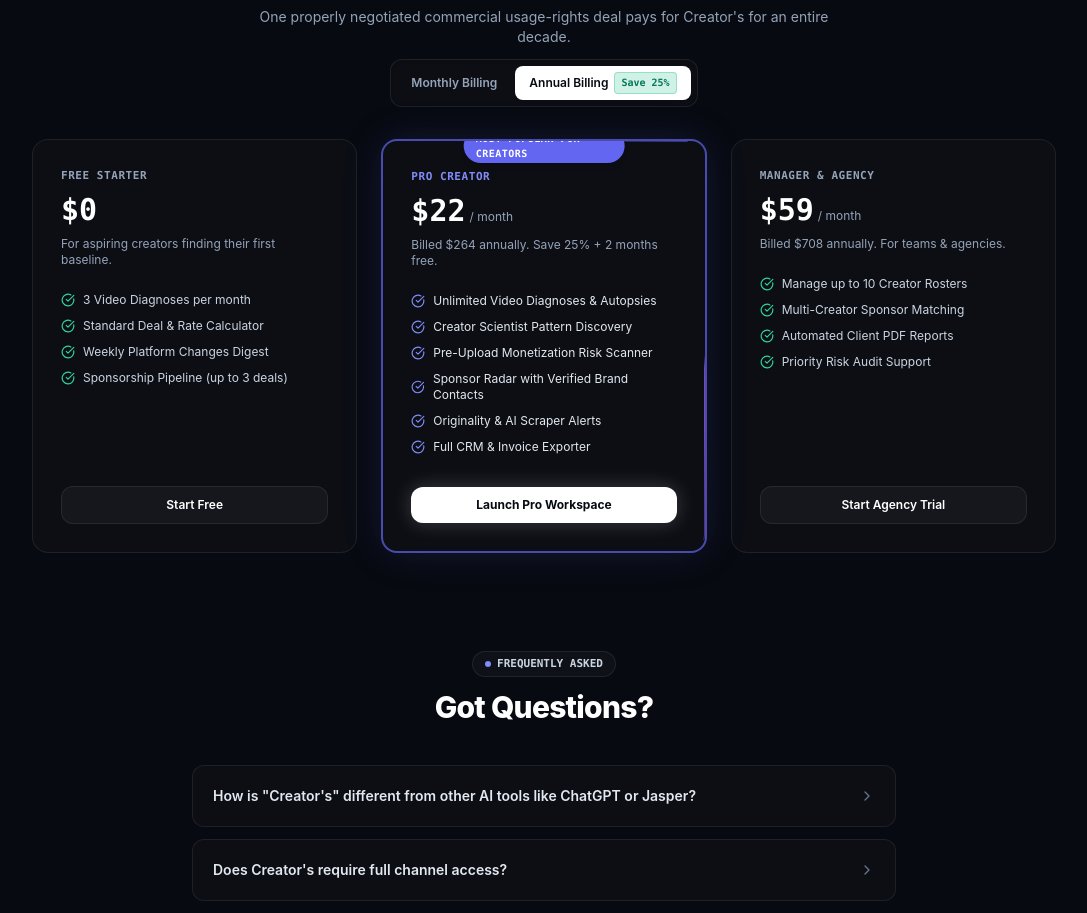
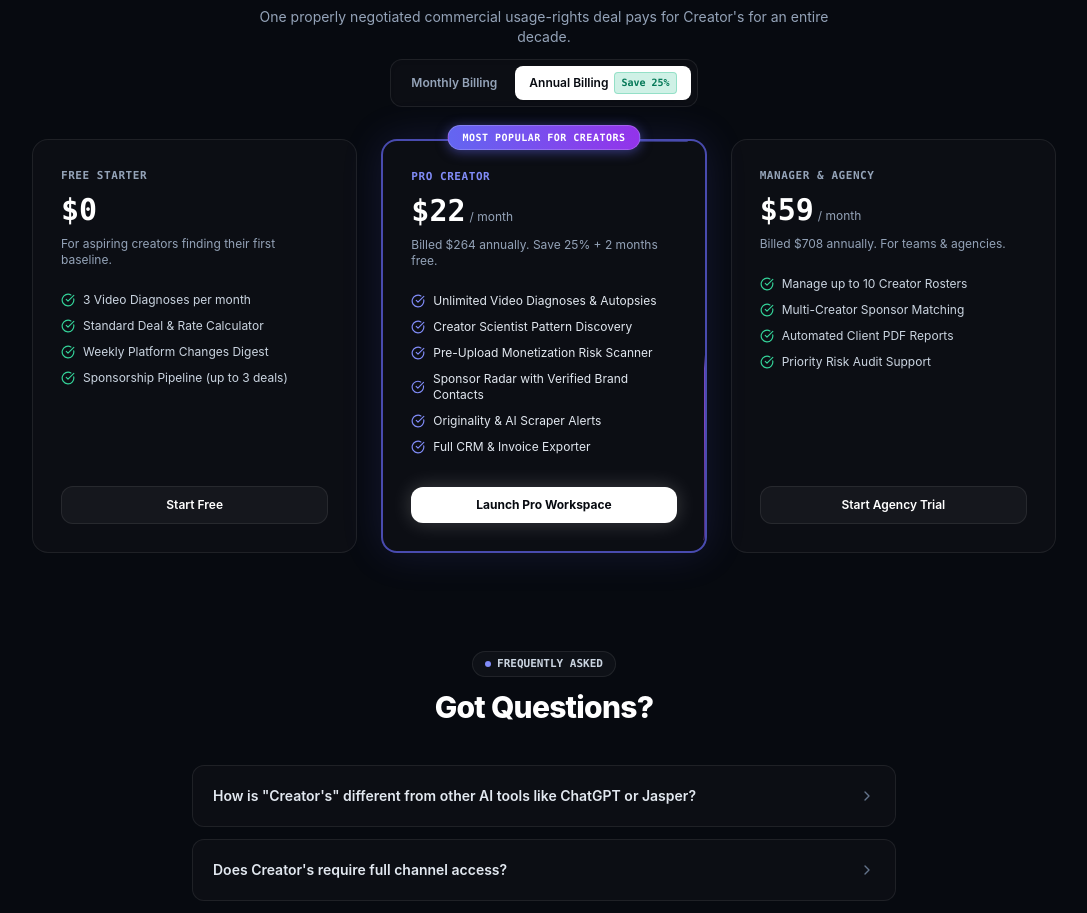
Before and after one commit to Wanchozy/creators, a React (Vite) app: page / in a window 1280 px wide. Shown: the part 6460-7373 px from the top of the page, without its empty margins (96-1183 px from the left). Built offline with nearby package versions, Linux system fonts and the light colour scheme; no server answers; the database is empty.

Commit message:
fix(ui): prevent clipping of Most Popular badge on Pro Creator pricing card

```diff
--- a/src/website/pages/LandingPage.tsx
+++ b/src/website/pages/LandingPage.tsx
@@ -573,12 +573,14 @@ export const LandingPage: React.FC<LandingPageProps> = ({ onLaunchApp, onNavigat
           </div>
 
           {/* Pro Creator with BorderBeam */}
-          <div className="rounded-2xl border-2 border-indigo-500/70 bg-[#0c0e14] p-7 flex flex-col justify-between relative shadow-[0_0_40px_rgba(99,102,241,0.15)] overflow-hidden">
+          <div className="relative flex flex-col">
+            <div className="absolute -top-3.5 left-1/2 -translate-x-1/2 px-3.5 py-1 rounded-full bg-gradient-to-r from-indigo-500 to-purple-600 text-[10px] font-mono font-bold text-white uppercase tracking-wider z-20 shadow-[0_2px_12px_rgba(99,102,241,0.5)] border border-white/20 whitespace-nowrap">
+              Most Popular for Creators
+            </div>
+
+            <div className="rounded-2xl border-2 border-indigo-500/70 bg-[#0c0e14] p-7 flex flex-col justify-between relative shadow-[0_0_40px_rgba(99,102,241,0.15)] overflow-hidden flex-1">
               <BorderBeam duration={7} borderWidth={2} colorFrom="#6366f1" colorTo="#a855f7" />
 
-            <div className="absolute -top-3 left-1/2 -translate-x-1/2 px-3 py-0.5 rounded-full bg-indigo-500 text-[10px] font-mono font-bold text-white uppercase tracking-wider z-20 shadow-md">
-              Most Popular for Creators
-            </div>
               <div>
                 <div className="text-[11px] font-mono font-bold text-indigo-400 uppercase tracking-wider">Pro Creator</div>
                 <div className="text-3xl font-extrabold text-white mt-2 font-mono flex items-baseline space-x-1">
@@ -625,6 +627,7 @@ export const LandingPage: React.FC<LandingPageProps> = ({ onLaunchApp, onNavigat
               >
                 Launch Pro Workspace
               </button>
+            </div>
           </div>
 
           {/* Agency & Manager */}
```
Lines whose indentation alone changed are shown as unchanged.
